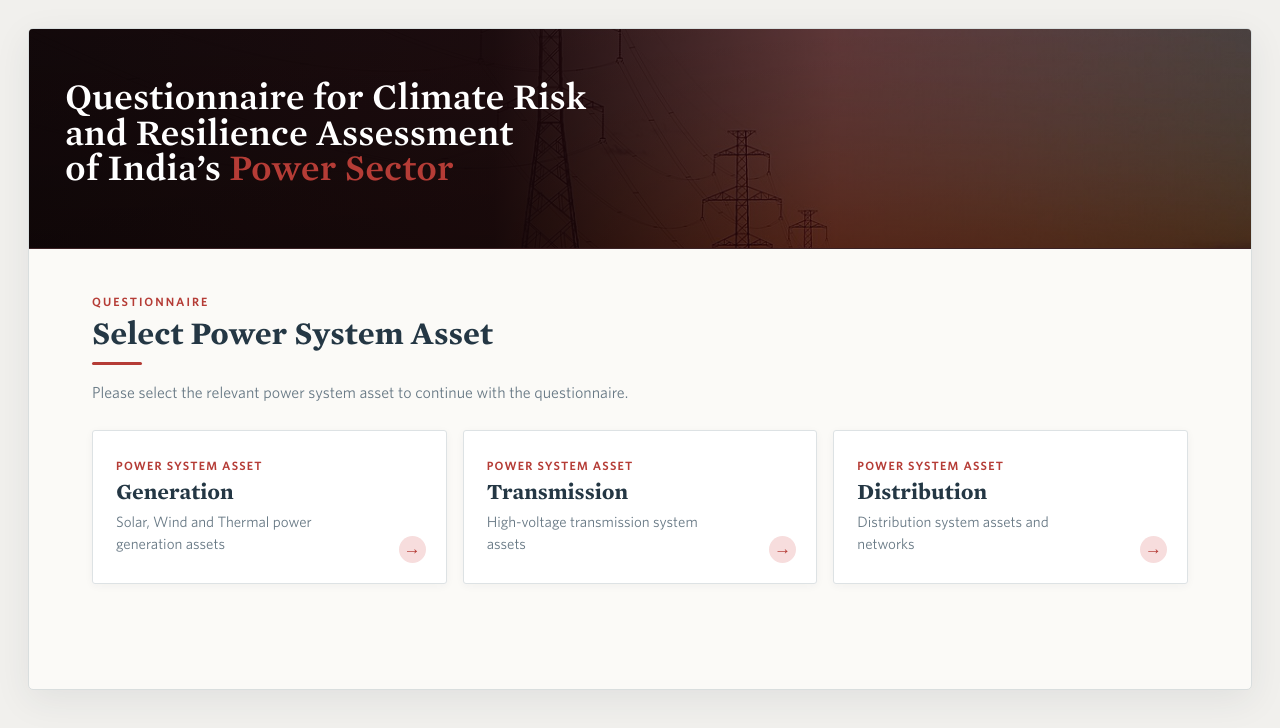
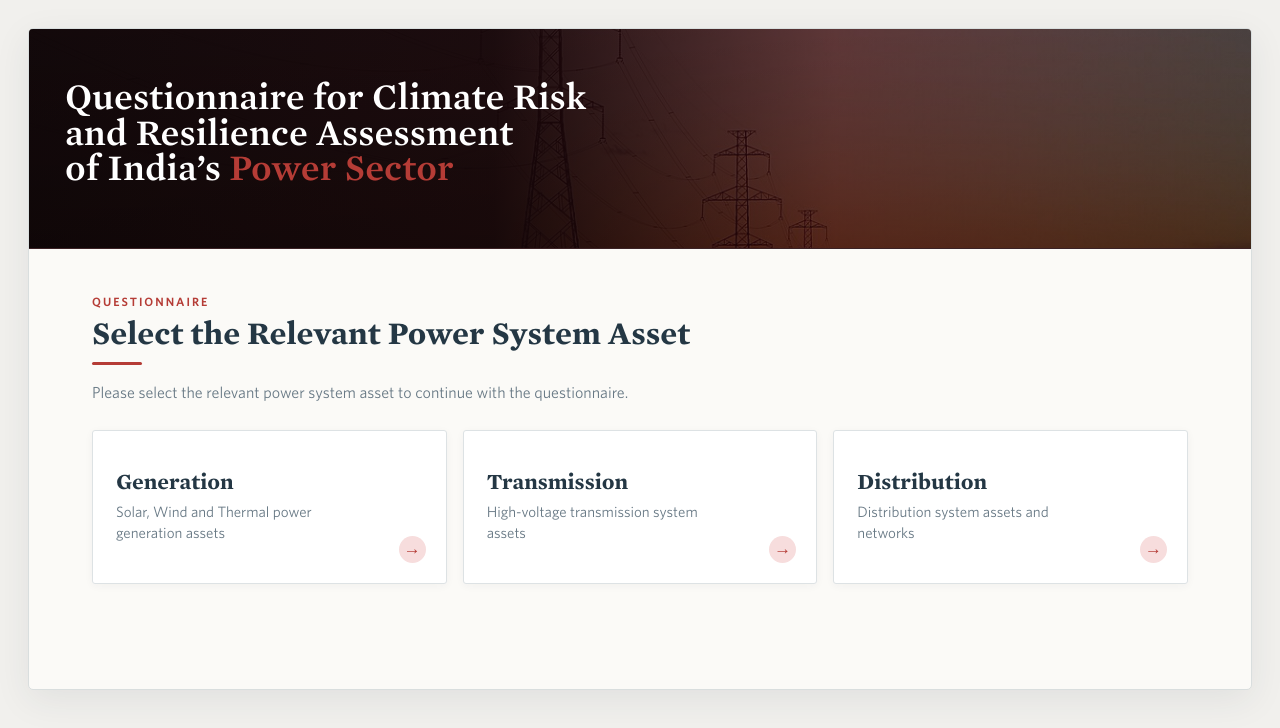
Before and after one commit to Malavikacpi/Project, a Next.js app: page / in a window 1280 px wide. Both pictures are taken after a click on the button "Continue to questionnaire →". Shown: the top 728 px of the page. Built offline with nearby package versions, Linux system fonts and the light colour scheme.

Commit message:
Refine power system asset selection page

```diff
--- a/components/QuestionnaireForm.tsx
+++ b/components/QuestionnaireForm.tsx
@@ -370,11 +370,11 @@ export default function QuestionnaireForm({ questionnaires }: { questionnaires:
   return <main className="page-shell"><div className="app-frame">
     <header className="hero"><div className="hero-inner header-only"><div><h1>{titleLead}<span className="title-accent">Power Sector</span>{titleTail}</h1></div></div></header>
     {view === "consent" ? <ConsentPage onContinue={continueFromConsent} /> : view === "final" || view === "submitted" ? finalContent : view === "home" ? <section className="front-page">
-      <div className="front-heading"><p>Questionnaire</p><h2>Select Power System Asset</h2><span>Please select the relevant power system asset to continue with the questionnaire.</span></div>
+      <div className="front-heading"><p>Questionnaire</p><h2>Select the Relevant Power System Asset</h2><span>Please select the relevant power system asset to continue with the questionnaire.</span></div>
       <div className="section-card-grid">
-        <button className="section-card" onClick={() => openView("generation")}><div><small>Power system asset</small><strong>Generation</strong><p>Solar, Wind and Thermal power generation assets</p></div><span className="card-arrow" aria-hidden="true">→</span></button>
-        <button className="section-card" onClick={() => openView("transmission")}><div><small>Power system asset</small><strong>Transmission</strong><p>High-voltage transmission system assets</p></div><span className="card-arrow" aria-hidden="true">→</span></button>
-        <button className="section-card" onClick={() => openView("distribution")}><div><small>Power system asset</small><strong>Distribution</strong><p>Distribution system assets and networks</p></div><span className="card-arrow" aria-hidden="true">→</span></button>
+        <button className="section-card" onClick={() => openView("generation")}><div><strong>Generation</strong><p>Solar, Wind and Thermal power generation assets</p></div><span className="card-arrow" aria-hidden="true">→</span></button>
+        <button className="section-card" onClick={() => openView("transmission")}><div><strong>Transmission</strong><p>High-voltage transmission system assets</p></div><span className="card-arrow" aria-hidden="true">→</span></button>
+        <button className="section-card" onClick={() => openView("distribution")}><div><strong>Distribution</strong><p>Distribution system assets and networks</p></div><span className="card-arrow" aria-hidden="true">→</span></button>
       </div>
     </section> : view === "generation" && !selectedAsset ? <section className="front-page asset-selection-page">
       <button className="back-link" onClick={() => openView("home")}><span>←</span> Back to Power System selection</button>
```
